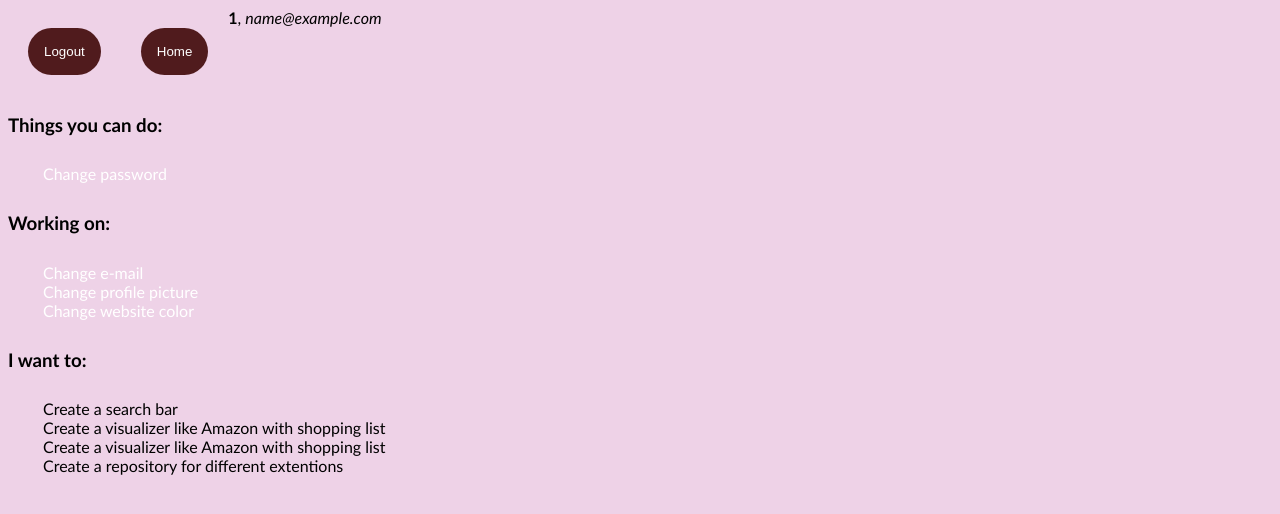
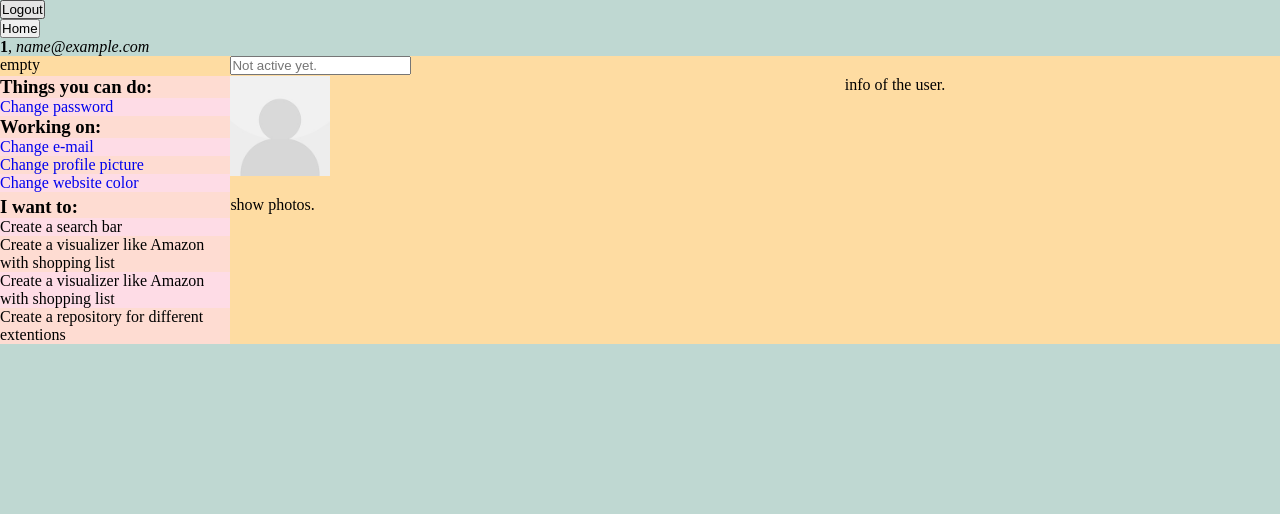
Before and after one commit to didof/social-network-clone, a PHP site: page / in a window 1280 px wide. Shown: the top 514 px of the page. Run offline with PHP 8.4, Linux system fonts and the light colour scheme; the visitor is signed in with stand-in values (Sample User, id 1).

Commit message:
update: some styling

```diff
--- a/header.php
+++ b/header.php
@@ -9,7 +9,7 @@ session_start();
     <meta charset="UTF-8">
     <meta name="viewport" content="width=device-width, initial-scale=1.0">
     <meta http-equiv="X-UA-Compatible" content="ie=edge">
-    <link rel="stylesheet" href="style.css">
+    <link href="style/style.css" rel="stylesheet" type="text/css">
     <title>Header</title>
 </head>
 
--- a/index.php
+++ b/index.php
@@ -7,16 +7,48 @@ require "header.php";
     if (!empty($_SESSION["userId"])) {
         # Logged in
     ?>
+        <div class="grid">
+            <div class="empty">empty</div>
+            <div class="searchBar">
+                <input type="search" placeholder="Not active yet.">
+            </div>
+            <div class="profilePic">
+                <img src="uploads/default_profile_img.jpg" height="100px" width="100px">
+                <?php
+# ci serve una tabella per le immagini così composta:
+// id userId name_pic status
+// in questo div serve un if($status == 0) allora mostra default altrimenti seleziona dal database
+// il nome della foto e caricala
+
+
+                ?>
+
+
+
+
+
+
+
+
+            </div>
+            <div class="infoUser">
+                info of the user.
+            </div>
+            <div class="canDo">
                 <h3>Things you can do:</h3>
                 <ul>
                     <li><a href="changePwd.php">Change password</a></li>
                 </ul>
+            </div>
+            <div class="workingOn">
                 <h3>Working on:</h3>
                 <ul>
                     <li><a href="changeMail.php">Change e-mail</a></li>
                     <li><a href="changePic.php">Change profile picture</a></li>
                     <li><a href="changeColor.php">Change website color</a></li>
                 </ul>
+            </div>
+            <div class="wantTo">
                 <h3>I want to:</h3>
                 <ul>
                     <li>Create a search bar</li>
@@ -24,17 +56,20 @@ require "header.php";
                     <li>Create a visualizer like Amazon with shopping list</li>
                     <li>Create a repository for different extentions</li>
                 </ul>
+            </div>
+            <div class="photos">
+                show photos.
+            </div>
+        </div>
     <?php
     } else {
     ?>
         <!-- Not logged in -->
         Welcome to my social network.
+        echo '<a href="signup.php">Signup</a>';
     <?php
     }
-    if (empty($_SESSION["userId"])) {
-        echo '<a href="signup.php">Signup</a>';
-    } else {
-    }
+
     require "displayError.php";
     ?>
 </main>
--- a/style.css
+++ /dev/null
@@ -1,54 +0,0 @@
-body {
-  background-color: #eed2e7;
-  font-size: 16px;
-  font-family: "Trebuchet MS", "Lucida Sans Unicode", "Lucida Grande";
-}
-
-input {
-  margin: 16px;
-  padding: 8px;
-  background-color: #eee;
-  border: none;
-  border-radius: 50px;
-  background-color: #adadad;
-  color: white;
-}
-
-button {
-  background-color: #501b1d;
-  border: none;
-  border-radius: 50px;
-  margin: 20px;
-  padding: 16px;
-  color: white;
-}
-
-a {
-  color: white;
-  text-decoration: none;
-}
-
-.error {
-  color: rgb(255, 160, 160);
-  text-shadow: #501b1d;
-  font-family: Verdana, Geneva, Tahoma, sans-serif;
-}
-
-.success {
-  color: rgb(41, 28, 155);
-  text-shadow: #0b033a;
-  font-family: Verdana, Geneva, Tahoma, sans-serif;
-}
-
-.nav-container {
-  display: flex;
-  list-style: none;
-  margin: 0px;
-  padding: 0px;
-}
-
-ul {
-  list-style: none;
-  margin: 0 30px;
-  padding: 10px 5px;
-}
--- /dev/null
+++ b/style/style.css
@@ -0,0 +1,89 @@
+* {
+  margin: 0;
+  padding: 0;
+}
+a {
+  text-decoration: none;
+}
+
+body {
+  background-color: #bfd8d2;
+}
+
+.grid {
+  display: grid;
+  grid-template-columns: 18% 1fr 1fr 1fr 10%;
+  grid-template-rows: 1fr 2fr 2fr 2fr;
+  /* grid-template-areas: not working
+    "empty searchbar searchbar searchbar empty"
+    "canDo profilePic infoUser infoUser empty"
+    "workingOn photos photos photos empty"
+    "wantTo photos photos photos empty"; */
+  background-color: #fedca2;
+}
+
+.empty {
+  /* grid-area: empty; */
+  grid-column: 1 / 2;
+  grid-row: 1 / 2;
+}
+
+.searchBar {
+  /* grid-area: searchbar; */
+  grid-column-start: 2;
+  grid-column-end: 5;
+  grid-row-start: 1;
+  grid-row-end: 2;
+}
+
+.profilePic {
+  grid-column: 2 / 4;
+  grid-row: 2 / 5;
+  /* grid-column-start: 2;
+  grid-column-end: 3;
+  grid-row-start: 2;
+  grid-row-end: 7;
+  /* grid-area: profilePic; */
+}
+
+.infoUser {
+  /* grid-area: infoUser; */
+  grid-column: 4 / 5;
+  grid-row: 2 / 5;
+}
+
+.canDo {
+  /* grid-area: canDo; */
+  grid-column: 1 / 2;
+  grid-row: 2 / 3;
+  background-color: #fedcd2;
+}
+.canDo li:nth-child(odd) {
+  background-color: #fedce6;
+}
+
+.workingOn {
+  /* grid-area: workingOn; */
+  grid-column: 1 / 2;
+  grid-row: 3 / 5;
+  background-color: #fedcd2;
+}
+.workingOn li:nth-child(odd) {
+  background-color: #fedce6;
+}
+
+.wantTo {
+  /* grid-area: wantTo; */
+  grid-column: 1 / 2;
+  grid-row: 5 / 6;
+  background-color: #fedcd2;
+}
+.wantTo li:nth-child(odd) {
+  background-color: #fedce6;
+}
+
+.photos {
+  /* grid-area: photos; */
+  grid-column: 2 / 5;
+  grid-row: 5 / 6;
+}
```
Also changed, not shown: style_loggedin.css (deleted, +0 -54 lines), uploads/default_profile_img.jpg (added). Lines whose indentation alone changed are shown as unchanged.
